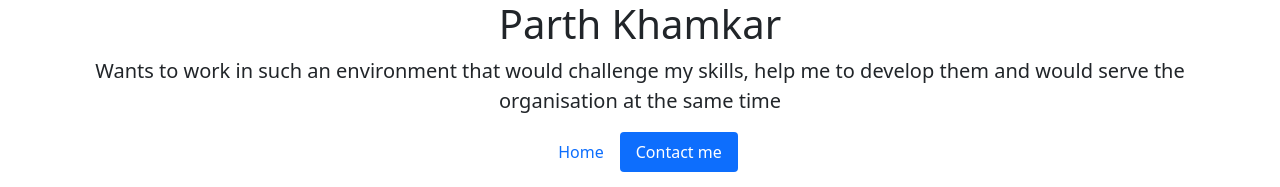
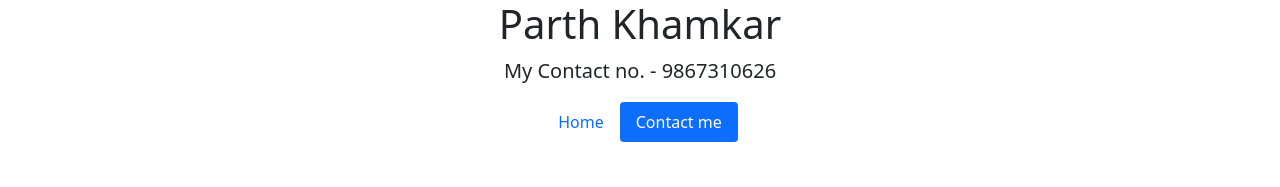
Before and after one commit to ParthKhamkar/Parth_Portfolio, a plain HTML site: page contact.html in a window 1280 px wide. Shown: the top 187 px of the page. Drawn offline with nearby package versions, Linux system fonts and the light colour scheme.

Commit message:
Update contact.html

```diff
--- a/contact.html
+++ b/contact.html
@@ -14,8 +14,7 @@
     <div class="container text-center"  >
     <h1>Parth Khamkar</h1>
     <p class="lead">
-   Wants to work in such an environment that would challenge my skills, help me to develop them and would serve the
-organisation at the same time
+   My Contact no. - 9867310626
 </p>
 </div>
 <div class="container">
```
